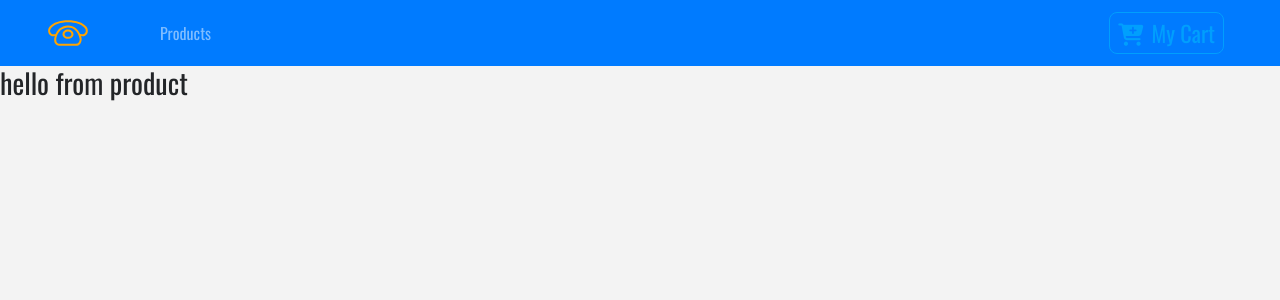
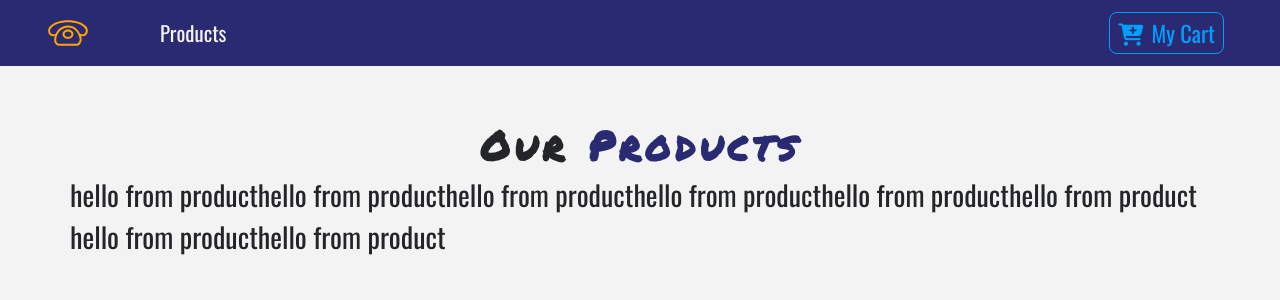
Before and after one commit to wzhang66/e-store, a React (Create React App) app: page /show in a window 1280 px wide. Shown: the top 300 px of the page. Built offline with nearby package versions, Linux system fonts and the light colour scheme.

Commit message:
finish productList component

```diff
--- a/src/components/Navbar/Navbar.js
+++ b/src/components/Navbar/Navbar.js
@@ -1,12 +1,13 @@
 import React from 'react';
 import {Link} from 'react-router-dom';
+import styled from 'styled-components';
+
 import {ButtonContainer} from '../UI/Button/Button';
-
 import logo from '../../assets/logo.svg';
 
 const navbar = (props) => {
   return(
-    <nav className = "navbar navbar-expand-sm navbar-dark bg-primary px-sm-5">
+    <NavWrapper className = "navbar navbar-expand-sm navbar-dark bg-primary px-sm-5">
       <Link to="/">
         <img src={logo} alt="store" className="navbar-brand"/>
       </Link>
@@ -25,8 +26,19 @@ const navbar = (props) => {
           My Cart
         </ButtonContainer>
       </Link>
-    </nav>
+    </NavWrapper>
   );
 }
 
+const NavWrapper = styled.nav`
+  background-color:var(--mainBlue) !important;;
+  .nav-link{
+    color:var(--mainWhite) !important;
+    font-size:1.3rem;
+    text-transform:capitalize;
+
+  }
+`;
+
+
 export default navbar;
--- a/src/components/ProductList/ProductList.js
+++ b/src/components/ProductList/ProductList.js
@@ -1,12 +1,34 @@
-import React from 'react';
+import React,{Component} from 'react';
+
 import Product from './Product/Product';
+import Title from '../Title/Title';
+import {ProductConsumer} from '../../context';
 
-const productList = (props) => {
-  return(
-    <div>
-      <Product />
-    </div>
-  );
+class ProductList extends Component {
+  render() {
+    return(
+      <React.Fragment>
+        <div className="py-5">
+          <div className="container">
+            <Title name="our" title="products" />
+            <div className="row">
+               <ProductConsumer>
+                {
+                  value=>{
+                    return value.products.map(product => {
+                      return <Product
+                        key={product.id}
+                        product={product}/>;
+                    });
+                  }
+                }
+               </ProductConsumer>
+            </div>
+          </div>
+        </div>
+      </React.Fragment>
+    )
+  }
 }
 
-export default productList;
+export default ProductList;
--- /dev/null
+++ b/src/components/Title/Title.js
@@ -0,0 +1,13 @@
+import React from 'react';
+
+const title = (props) => (
+  <div>
+    <div className="col-10 mx-auto my-2 text-center text-title">
+      <h1 className="text-capitalize font-weight-bold">
+        {props.name} <strong className="text-blue">{props.title}</strong>
+      </h1>
+    </div>
+  </div>
+);
+
+export default title;
--- a/src/components/WrongPage/WrongPage.js
+++ b/src/components/WrongPage/WrongPage.js
@@ -3,7 +3,7 @@ import React from 'react';
 const wrongPage = (props) => {
   return(
     <div>
-      <h3>Wrong page. lets go back</h3>
+      <h3>Page Not found!</h3>
     </div>
   );
 }
--- /dev/null
+++ b/src/context.js
@@ -0,0 +1,37 @@
+import React,{Component} from 'react';
+
+import {storeProducts,detailProduct} from './data';
+
+const ProductContext = React.createContext();
+//There are two components in context object: Provider and Consumer
+
+class ProductProvider extends Component {
+  state = {
+    products: storeProducts,
+    detailProduct: detailProduct
+  }
+
+  handleDetail () {
+    console.log('handleDetail');
+  }
+
+  addToCart(){
+    console.log('adding to the cart');
+  }
+
+  render() {
+    return(
+      <ProductContext.Provider value={{
+        ...this.state,
+        handleDetail: this.handleDetail,
+        addToCart: this.addToCart
+      }}>
+        {this.props.children}
+      </ProductContext.Provider>
+    )
+  }
+}
+
+const ProductConsumer = ProductContext.Consumer;
+
+export {ProductProvider,ProductConsumer};
--- a/src/index.js
+++ b/src/index.js
@@ -5,12 +5,15 @@ import {BrowserRouter as Router} from 'react-router-dom';
 import './index.css';
 import App from './App';
 import * as serviceWorker from './serviceWorker';
+import {ProductProvider} from './context';
 
 ReactDOM.render(
   <React.StrictMode>
-  <Router>
-    <App />
-  </Router>
+    <ProductProvider>
+      <Router>
+        <App />
+      </Router>
+    </ProductProvider>
   </React.StrictMode>,
   document.getElementById('root')
 );
```
